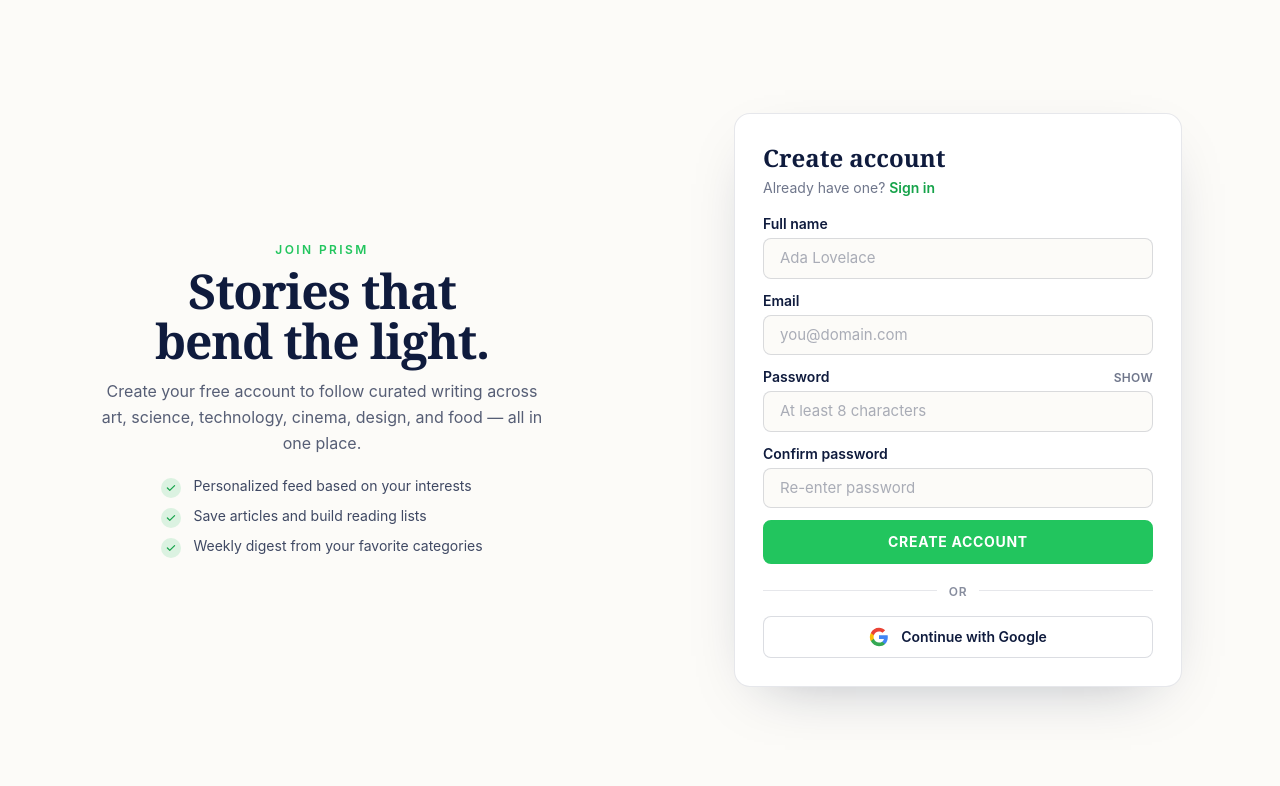
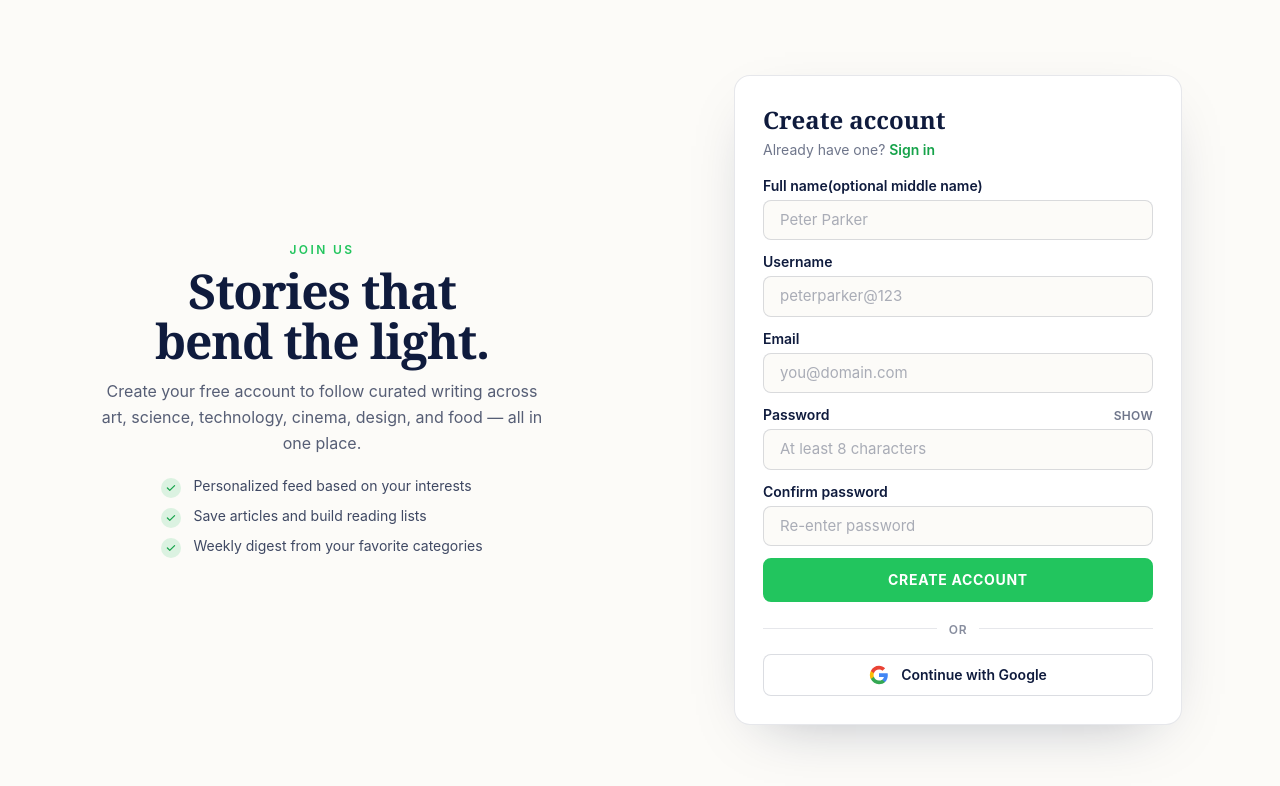
Before and after one commit to RajwardhanZambare/BlogApp, a React (Vite) app in the folder frontend/: page /register in a window 1280 px wide. Shown: the top 786 px of the page. Built offline with nearby package versions, Linux system fonts and the light colour scheme.

Commit message:
added username field

```diff
--- a/frontend/src/pages/Register.jsx
+++ b/frontend/src/pages/Register.jsx
@@ -1,8 +1,9 @@
 import { useState } from "react";
 
-export default function Register() {
+function Register() {
     const [form, setForm] = useState({
         name: "",
+        username: "",
         email: "",
         password: "",
         confirm: "",
@@ -13,20 +14,31 @@
 
     const validate = () => {
         const e = {};
-        if (form.name.trim().length < 2) e.name = "Please enter your full name.";
-        if (!/^[^\s@]+@[^\s@]+\.[^\s@]+$/.test(form.email))
+        if (form.name.trim().length < 2){
+            e.name = "Please enter your full name.";
+        }
+        if(form.username.trim().length <= 3 || form.username.trim().length > 16){
+            e.username = "Username should be in between 3-16 characters";
+        }
+        if (!/^[^\s@]+@[^\s@]+\.[^\s@]+$/.test(form.email)){
             e.email = "Enter a valid email address.";
-        if (form.password.length < 8)
+        }
+        if (form.password.length < 8){
             e.password = "Password must be at least 8 characters.";
-        if (form.password !== form.confirm)
+        }
+        if (form.password !== form.confirm){
             e.confirm = "Passwords don't match.";
+        }
         setErrors(e);
         return Object.keys(e).length === 0;
     };
 
-    const onSubmit = (ev) => {
-        ev.preventDefault();
-        if (validate()) setSubmitted(true);
+    const onSubmit = (e) => {
+        e.preventDefault();
+        if (validate()){
+            setSubmitted(true);
+        }
+        console.log(form.username);
     };
 
     return (
@@ -36,7 +48,7 @@
                 {/* Left promo */}
                 <section className="flex flex-col items-center justify-center text-center">
                     <span className="text-xs font-semibold uppercase tracking-[0.2em] text-[#22c55e]">
-                        Join Prism
+                        Join Us
                     </span>
                     <h1 className="mt-2 font-serif text-3xl font-bold leading-[1.05] tracking-tight lg:text-5xl">
                         Stories that <br />
@@ -52,8 +64,8 @@
                             "Personalized feed based on your interests",
                             "Save articles and build reading lists",
                             "Weekly digest from your favorite categories",
-                        ].map((b) => (
-                            <li key={b} className="flex items-start gap-3">
+                        ].map((key) => (
+                            <li key={key} className="flex items-start gap-3">
                                 <span className="mt-0.5 flex h-5 w-5 flex-none items-center justify-center rounded-full bg-[#22c55e]/15 text-[#16a34a]">
                                     <svg viewBox="0 0 20 20" fill="currentColor" className="h-3 w-3">
                                         <path
@@ -63,7 +75,7 @@
                                         />
                                     </svg>
                                 </span>
-                                <span>{b}</span>
+                                <span>{key}</span>
                             </li>
                         ))}
                     </ul>
@@ -98,19 +110,27 @@
                                 <h2 className="font-serif text-2xl font-bold">Create account</h2>
                                 <p className="mt-1 text-sm text-[#0f1b3d]/60">
                                     Already have one?{" "}
-                                    <a href="#" className="font-semibold text-[#16a34a] hover:underline">
+                                    <a href="/profile" className="font-semibold text-[#16a34a] hover:underline">
                                         Sign in
                                     </a>
                                 </p>
 
                                 <form onSubmit={onSubmit} className="mt-4 space-y-3" noValidate>
                                     <Field
-                                        label="Full name"
+                                        label="Full name(optional middle name)"
                                         id="name"
                                         value={form.name}
                                         onChange={(v) => setForm({ ...form, name: v })}
                                         error={errors.name}
-                                        placeholder="Ada Lovelace"
+                                        placeholder="Peter Parker"
+                                    />
+                                    <Field
+                                        label="Username"
+                                        id="username"
+                                        value={form.username}
+                                        onChange={(v) => setForm({ ...form, username: v })}
+                                        error={errors.username}
+                                        placeholder="peterparker@123"
                                     />
                                     <Field
                                         label="Email"
@@ -217,3 +237,5 @@
         </div>
     );
 }
+
+export default Register
```
